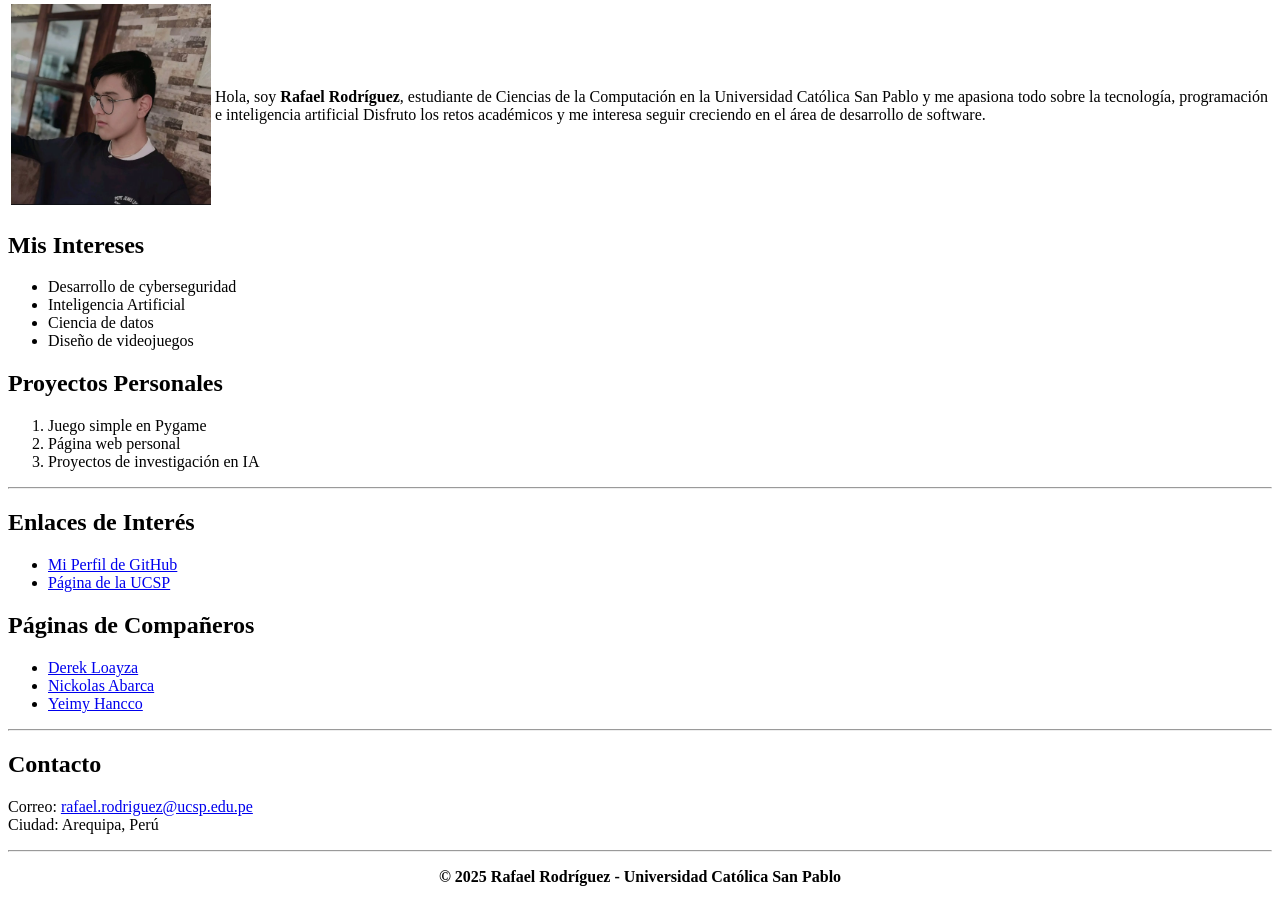
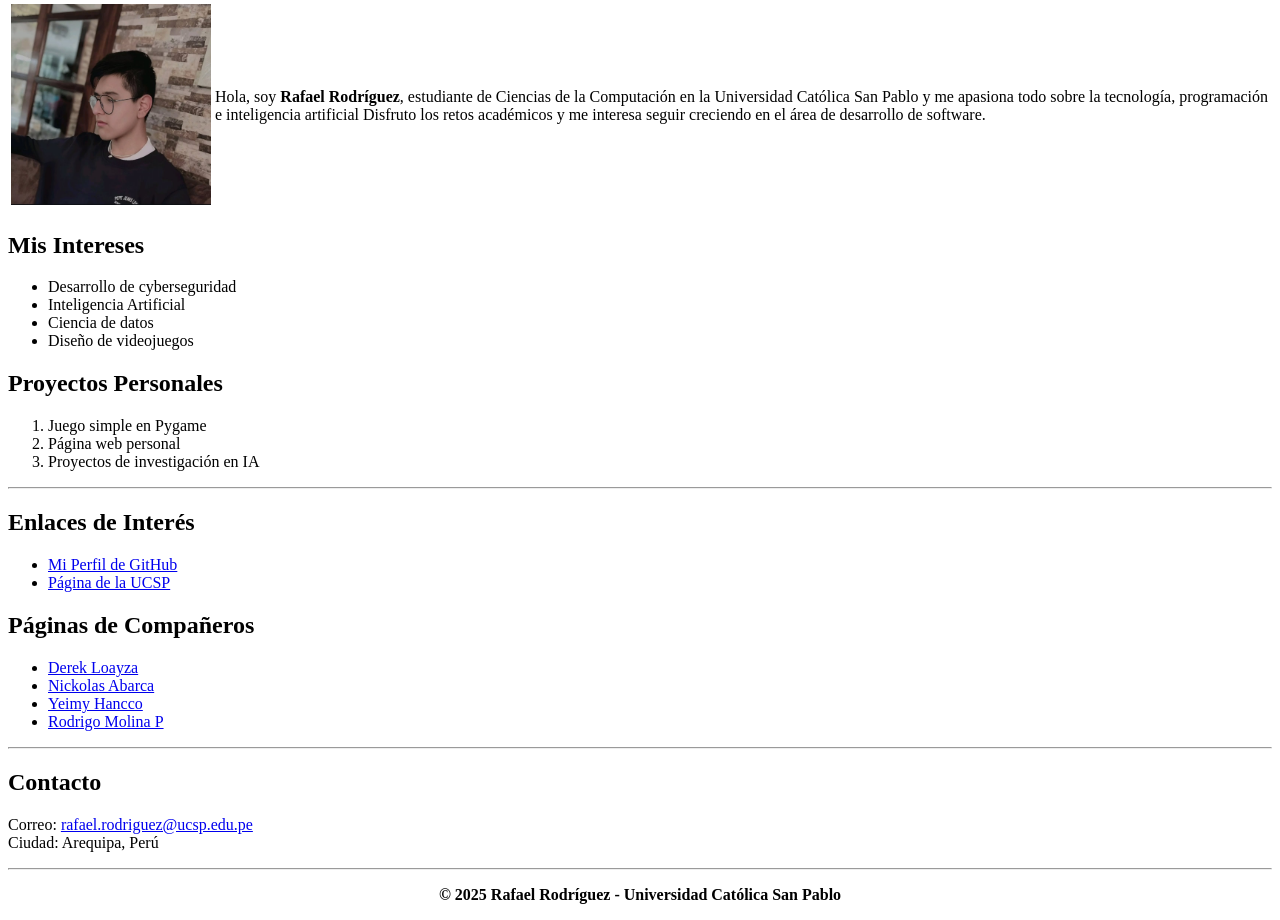
Before and after one commit to Rafael-R-Z/Rafael-R-Z-github.io, a plain HTML site: page index.html in a window 1280 px wide. Shown: the part 235-1155 px from the top of the page. Drawn offline with Linux system fonts and the light colour scheme.

Commit message:
Update index.html

```diff
--- a/index.html
+++ b/index.html
@@ -62,6 +62,7 @@
         <li><a href="https://derekloayza.github.io" target="_blank">Derek Loayza</a></li>
         <li><a href="https://nickolasjackmatiuabarcabedregal.github.io" target="_blank">Nickolas Abarca</a></li>
         <li><a href="https://leonarlh24-commits.github.io//">Yeimy Hancco</a></li>
+        <li><a href="https://rodrigomolinap.github.io/RodrigoMolinaP-web/">Rodrigo Molina P</a></li>
     </ul>
 
     <hr>
```
